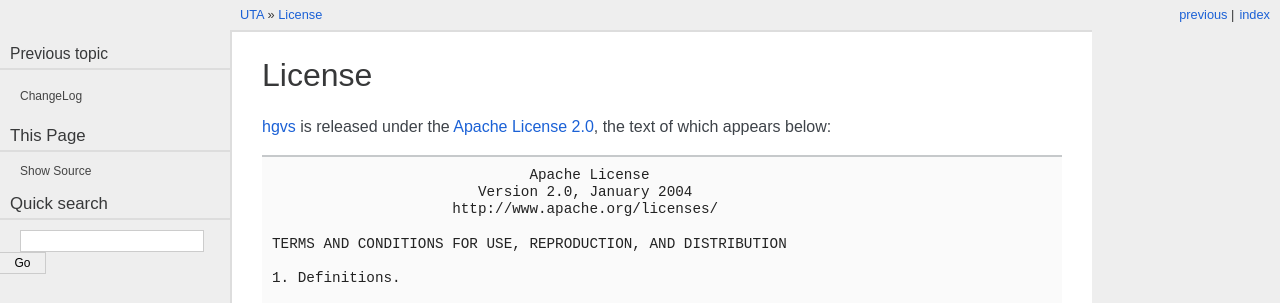
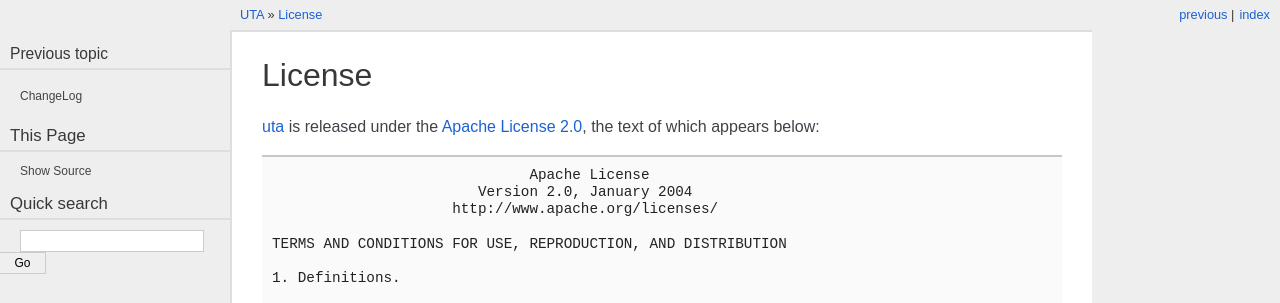
Before and after one commit to biocommons/uta, a Sphinx documentation site: the page built from doc/license.rst, in a window 1280 px wide and 900 px high. Shown: the top 303 px of the window. Built offline with Sphinx 7.4.7, drawn with Linux system fonts in a browser that asks for light colours; formulas are drawn with MathJax 3; pages that are not in the unit, such as notebooks, are missing from menus; the version number could not be read and is left out.

Commit message:
fixed typo in license (s/hgvs/uta/g)

```diff
--- a/doc/license.rst
+++ b/doc/license.rst
@@ -1,9 +1,9 @@
 License
 =======
 
-.. _hgvs: https://bitbucket.org/biocommons/hgvs
+.. _uta: https://bitbucket.org/biocommons/uta
 
-hgvs_ is released under the `Apache License 2.0
+uta_ is released under the `Apache License 2.0
 <http://www.apache.org/licenses/LICENSE-2.0>`_, the text of which appears
 below::
 
```
